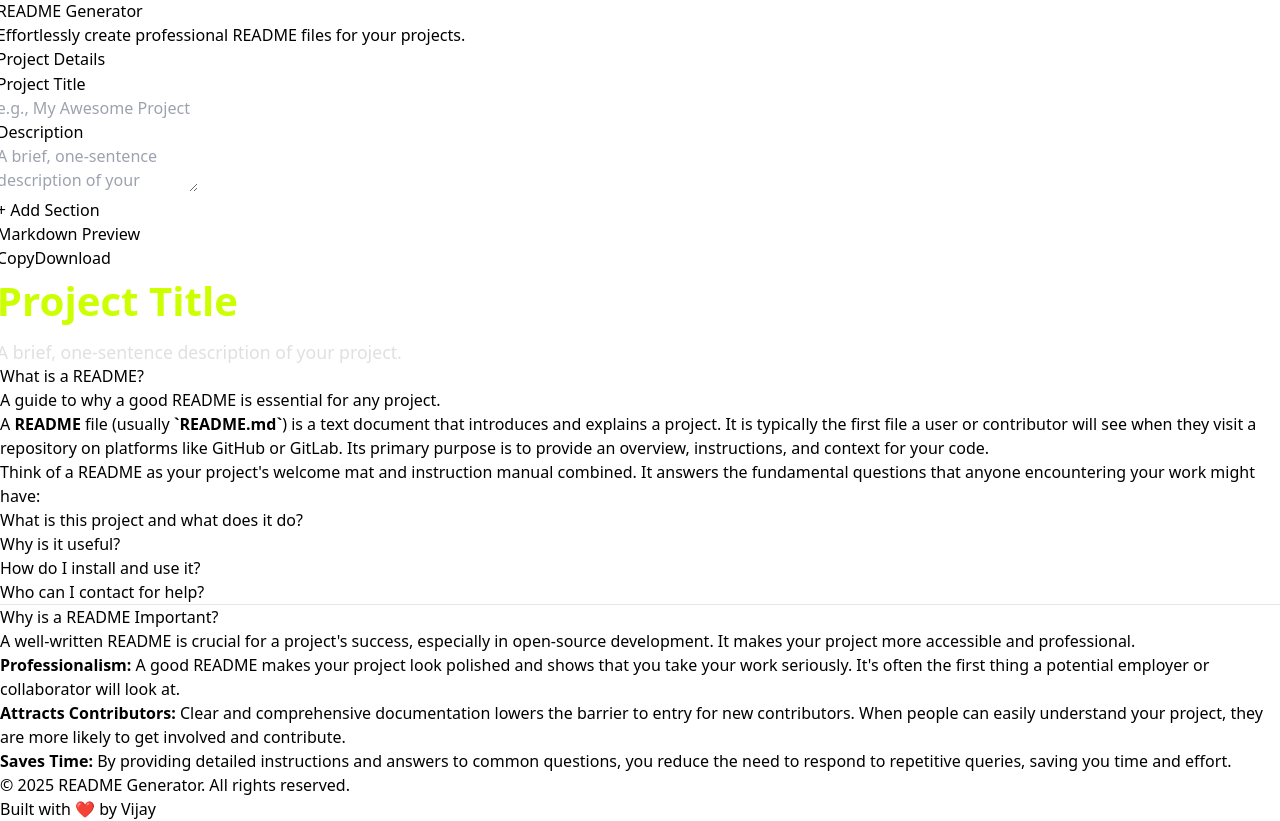
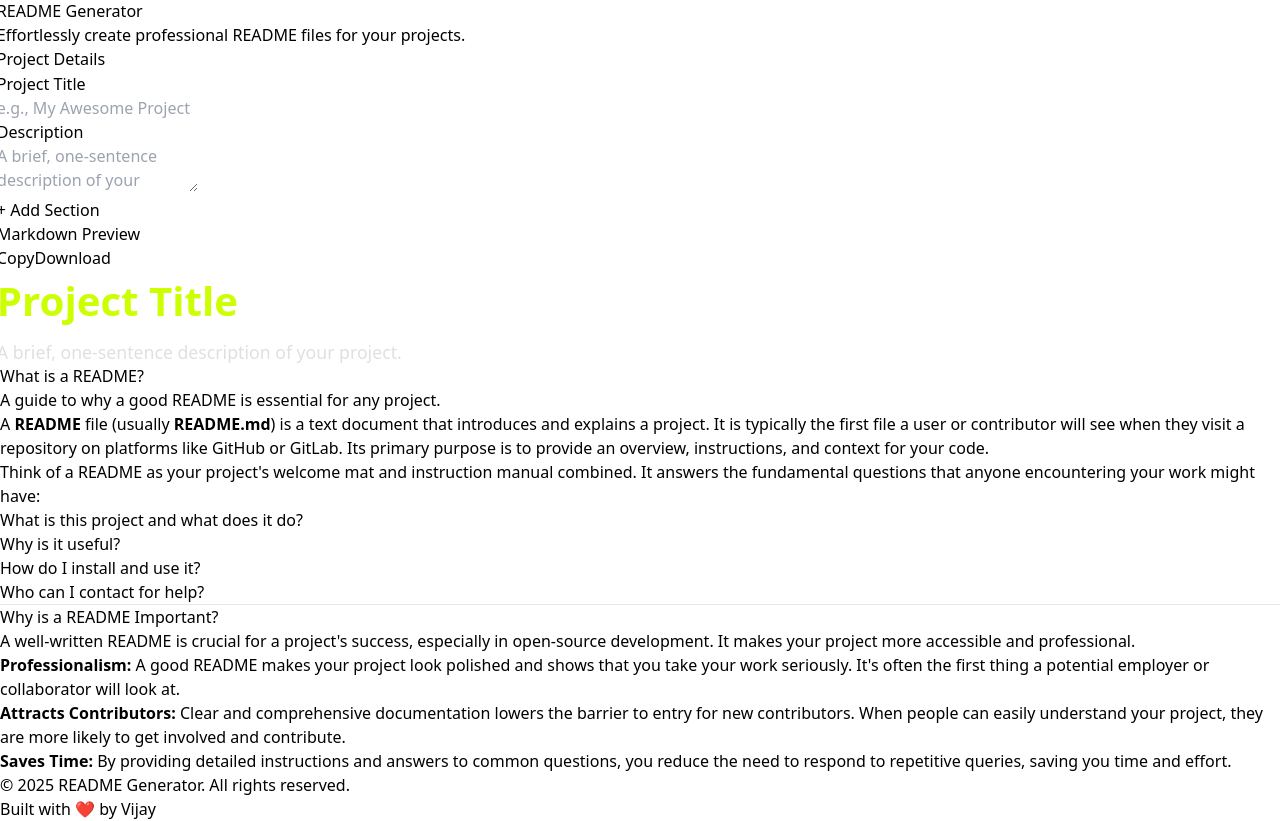
Before and after one commit to vijay2898AD/readme-generator, a React (Vite) app: page / in a window 1280 px wide. Built offline with nearby package versions, Linux system fonts and the light colour scheme.

Commit message:
fixed a minute typo

```diff
--- a/src/App.jsx
+++ b/src/App.jsx
@@ -473,7 +473,7 @@ ${customContent}
         </div>
         <div className="prose">
           <p className="text-[#E3Eff0]">
-            A <b className='text-white'>README</b> file (usually <b>`README.md`</b>) is a text document that introduces and explains a project. It is typically the first file a user or contributor will see when they visit a repository on platforms like GitHub or GitLab. Its primary purpose is to provide an overview, instructions, and context for your code.
+            A <b className='text-white'>README</b> file (usually <b>README.md</b>) is a text document that introduces and explains a project. It is typically the first file a user or contributor will see when they visit a repository on platforms like GitHub or GitLab. Its primary purpose is to provide an overview, instructions, and context for your code.
           </p>
           <p className="text-[#E3Eff0]">
             Think of a README as your project's welcome mat and instruction manual combined. It answers the fundamental questions that anyone encountering your work might have:
```
